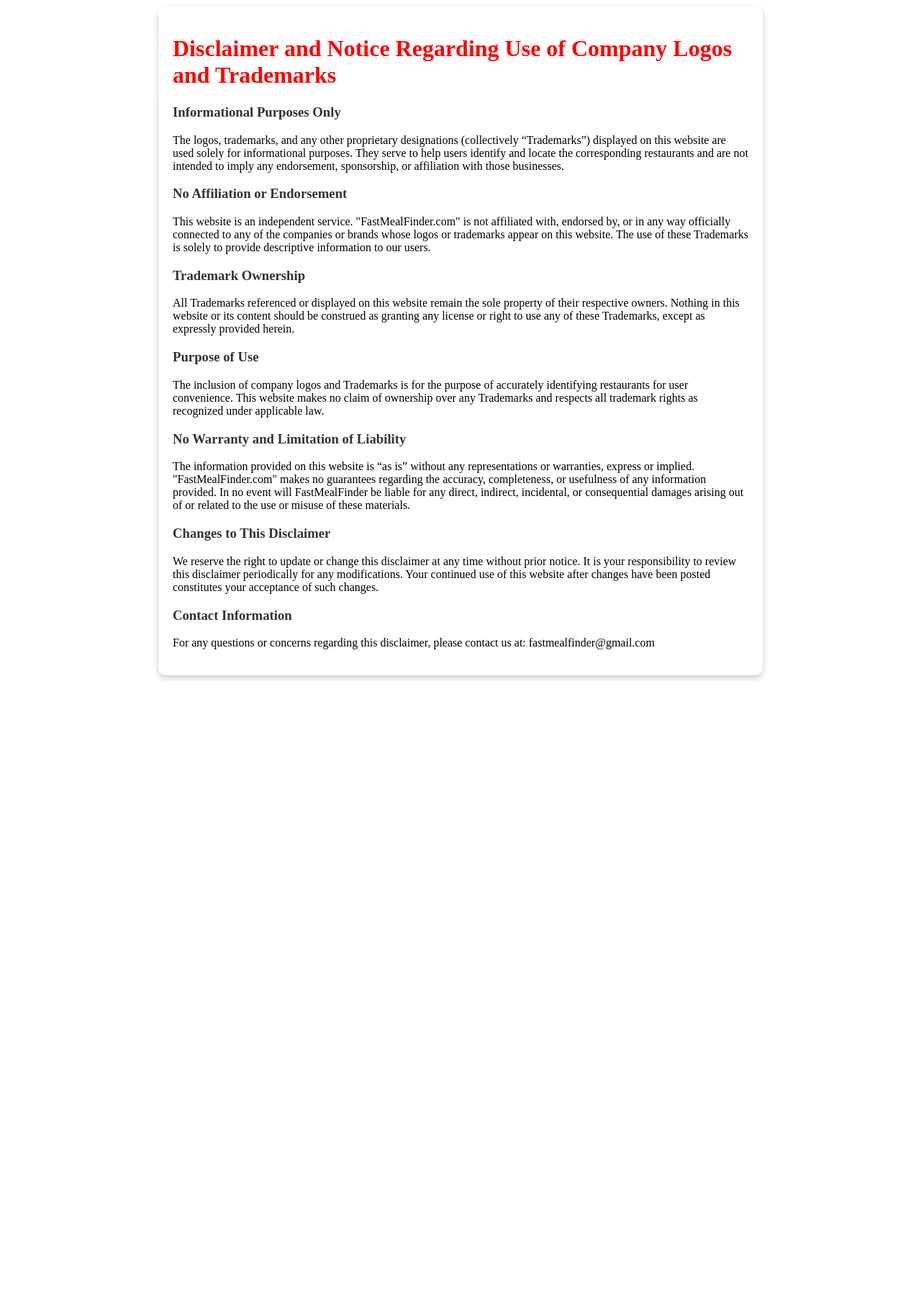
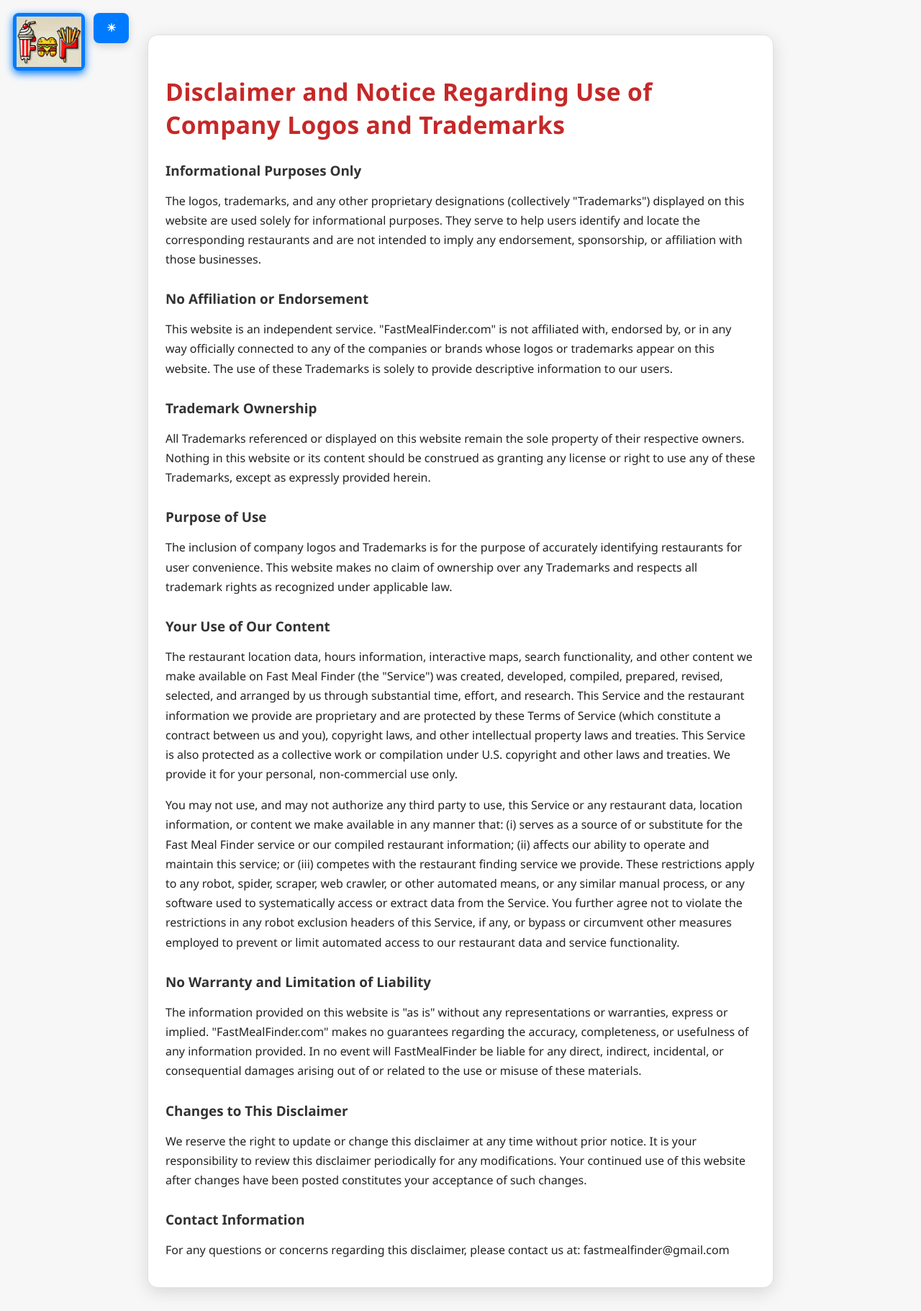
Before and after one commit to JordanIKlein/fastmealfinder, a Flask app: page /disclaimer in a window 1280 px wide. Shown: the whole page at 72% size. Before the commit the page ends 945 px from the top, so only its background shows below. Run offline with Flask 3, Linux system fonts and the light colour scheme.

Commit message:
Add disclaimer page, update styles, and improve logo handling
Introduces a dedicated disclaimer page with new CSS and dark mode support. Updates index.html with improved intro text, favicon, and a footer link to the disclaimer. Refines static/main.css for better popup and button styling, and removes unused logo image assets. Enhances app.py logo serving route with debug output and improved file handling.

```diff
--- a/app.py
+++ b/app.py
@@ -18,7 +18,7 @@ else:
     print("Warning: MAILCHIMP_API_KEY not found in environment variables")
 MAILCHIMP_API_URL = f'https://{MAILCHIMP_DC}.api.mailchimp.com/3.0/lists/{MAILCHIMP_LIST_ID}/members'
 
-app = Flask(__name__, static_folder='static', static_url_path='/static')
+app = Flask(__name__, static_folder='static', static_url_path='/static',template_folder='templates')
 app.config['SECRET_KEY'] = os.getenv('FLASK_SECRET_KEY')
 db_connection = DatabasePoolConnection()
 
@@ -357,27 +357,43 @@ def disclaimer():
 
 @app.route('/static/images/logos/<path:company_name>')
 def serve_company_logo(company_name):
-    """
-    Securely serve company logo images with long cache headers.
-    Tries .webp first (smallest), then .png, then .jpg. Falls back to default if none found.
-    """
+    print(f"DEBUG: app.root_path = {app.root_path}")
+    print(f"DEBUG: Current working directory = {os.getcwd()}")
+    print(f"DEBUG: __file__ location = {os.path.dirname(os.path.abspath(__file__))}")
     logo_dir = os.path.join(app.root_path, 'static', 'images', 'logos')
+    print(f"DEBUG: Computed logo_dir = {logo_dir}")
+    print(f"DEBUG: logo_dir exists = {os.path.exists(logo_dir)}")
+
+    # List what's actually in the directory
+    if os.path.exists(logo_dir):
+        files = os.listdir(logo_dir)
+        print(f"DEBUG: Files in logo_dir: {files[:10]}")  # Show first 10 files
+
     raw_name = company_name.strip().lower().replace(" ", "-").replace("'", "").replace("&", "and")
     sanitized = secure_filename(raw_name)
     name, ext = os.path.splitext(sanitized)
+
+
+
     # Debug: Print Accept header and sanitized name
     accept_header = request.headers.get('Accept', '')
     accepts_webp = 'image/webp' in accept_header
+
     tried_files = []
+
     # Always try WebP first if browser supports it, regardless of what exists
     extensions = ['.webp', '.png', '.jpg'] if accepts_webp else ['.png', '.jpg']
+
     # Try each extension in order
     for ext_candidate in extensions:
         filename = f"{name}{ext_candidate}"
         filepath = os.path.join(logo_dir, filename)
         tried_files.append(filename)
+
         if os.path.exists(filepath):
+
             response = make_response(send_from_directory(logo_dir, filename))
+
             # Set appropriate content type
             if ext == '.webp':
                 response.headers['Content-Type'] = 'image/webp'
@@ -394,11 +410,14 @@ def serve_company_logo(company_name):
 
     # Try default fallback (check WebP default first if supported)
     fallback_extensions = ['.webp', '.png', '.jpg'] if accepts_webp else ['.png', '.jpg']
+
     for ext in fallback_extensions:
         fallback = f'default{ext}'
         fallback_path = os.path.join(logo_dir, fallback)
+
         if os.path.exists(fallback_path):
             response = make_response(send_from_directory(logo_dir, fallback))
+
             # Set appropriate content type for fallback
             if ext == '.webp':
                 response.headers['Content-Type'] = 'image/webp'
@@ -406,8 +425,10 @@ def serve_company_logo(company_name):
                 response.headers['Content-Type'] = 'image/png'
             elif ext == '.jpg':
                 response.headers['Content-Type'] = 'image/jpeg'
+
             response.headers['Cache-Control'] = 'public, max-age=31536000, immutable'
             response.headers['Vary'] = 'Accept'
+
             return response
     abort(404)
 
--- /dev/null
+++ b/static/disclaimer.css
@@ -0,0 +1,137 @@
+body.dark {
+	--bg-color: #121212;
+	--text-color: #eee;
+	--btn-bg: #375a7f;
+	--btn-hover-bg: #2c3e50;
+	--btn-text: #ddd;
+}
+
+body.dark {
+	background: var(--bg-color, #121212);
+	color: var(--text-color, #eee);
+}
+
+body.dark .disclaimer-container {
+	background: #181a1b;
+	color: var(--text-color, #eee);
+	border-color: #23272f;
+	box-shadow: 0 6px 24px rgba(0,0,0,0.45);
+}
+
+body.dark .disclaimer-container h1 {
+	color: #ff6b6b;
+}
+
+body.dark .disclaimer-container h3 {
+	color: #b0b0b0;
+}
+
+body.dark .disclaimer-container p {
+	color: #e0e0e0;
+}
+/* FastMealFinder Disclaimer Page Styles */
+
+body {
+	background: var(--bg-color, #f7f7f7);
+	color: var(--text-color, #222);
+	font-family: 'Segoe UI', Tahoma, Geneva, Verdana, sans-serif;
+	margin: 0;
+	padding: 0;
+	min-height: 100vh;
+}
+
+.disclaimer-container {
+	background: #fff;
+	padding: 32px 24px 28px 24px;
+	border-radius: 14px;
+	max-width: 820px;
+	margin: 48px auto 32px auto;
+	box-shadow: 0 6px 24px rgba(0,0,0,0.13);
+	border: 1px solid #e0e0e0;
+}
+
+.disclaimer-container h1 {
+	color: #c62828;
+	font-size: 2.1rem;
+	margin-bottom: 18px;
+	font-weight: 700;
+	letter-spacing: 0.01em;
+}
+
+.disclaimer-container h3 {
+	color: #333;
+	font-size: 1.18rem;
+	margin-top: 28px;
+	margin-bottom: 8px;
+	font-weight: 600;
+}
+
+.disclaimer-container p {
+	color: #222;
+	font-size: 1rem;
+	line-height: 1.7;
+	margin-bottom: 10px;
+}
+
+@media (max-width: 600px) {
+	.disclaimer-container {
+		padding: 16px 4vw 18px 4vw;
+		margin: 18px 0 12px 0;
+		max-width: 98vw;
+	}
+	.disclaimer-container h1 {
+		font-size: 1.3rem;
+	}
+	.disclaimer-container h3 {
+		font-size: 1.05rem;
+	}
+	.disclaimer-container p {
+		font-size: 0.97rem;
+	}
+}
+/* Logo style (copied from index.html, adjusted for disclaimer page) */
+.logo {
+    position: absolute;
+    top: 18px;
+    left: 18px;
+    z-index: 1300;
+    width: 100px;
+    height: 80px;
+    background: var(--btn-bg, #007bff);
+    border-radius: 8px;
+    box-shadow: 0 4px 12px var(--btn-bg, #007bff);
+    display: flex;
+    align-items: center;
+    justify-content: center;
+    transition: background-color 0.3s ease;
+}
+.logo img {
+    width: 90px;
+    height: 70px;
+    object-fit: contain;
+}
+.dark-mode-toggle {
+    position: absolute;
+    top: 18px;
+    left: 130px;
+    z-index: 1301;
+    background-color: var(--btn-bg, #007bff);
+    color: var(--btn-text, #fff);
+    border: none;
+    padding: 12px 18px;
+    border-radius: 8px;
+    font-size: 15px;
+    font-weight: 600;
+    cursor: pointer;
+    box-shadow: 0 4px 12px rgba(0,0,0,0.15);
+    transition: background-color 0.3s ease;
+    user-select: none;
+}
+.dark-mode-toggle:hover {
+    background-color: var(--btn-hover-bg, #0056b3);
+}
+@media (max-width: 600px) {
+    .logo { left: 8px; top: 8px; width: 70px; height: 56px; }
+    .logo img { width: 60px; height: 44px; }
+    .dark-mode-toggle { left: 85px; top: 8px; padding: 8px 12px; font-size: 13px; }
+}
--- a/templates/disclaimer.html
+++ b/templates/disclaimer.html
@@ -1,3 +1,4 @@
+
 <!DOCTYPE html>
 <html>
 <head>
@@ -7,7 +8,7 @@
   <meta name="description" content="Fast Meal Finder helps you quickly locate open restaurants, drive-thrus, and dine-in options near you. Real-time hours and easy filters.">
   <meta name="keywords" content="fast food, restaurant finder, open restaurants, drive-thru, dine-in, food locator, late night food">
   <meta name="author" content="FastMealFinder Team">
-
+  <link rel="icon" href="{{ url_for('static', filename='favicon.ico') }}" type="image/x-icon">
   <!-- Viewport for Mobile -->
   <meta name="viewport" content="width=device-width, initial-scale=1.0">
 
@@ -26,13 +27,24 @@
   <meta name="twitter:title" content="Fast Meal Finder - Open Restaurants Near You">
   <meta name="twitter:description" content="See which restaurants are open now — including drive-thru and dine-in hours.">
   <meta name="twitter:image" content="https://fastmealfinder.com/static/images/icon.png"> <!-- Same image as above -->
+  <link rel="stylesheet" href="static/disclaimer.css">
 </head>
 <body>
+  <a class="logo" href="/">
+    <img
+      src="static/images/icon.webp"
+      srcset="static/images/icon.webp"
+      alt="Fast Meal Finder Logo"
+      loading="lazy"
+      width="300" height="231"
+    >
+  </a>
+  <button class="dark-mode-toggle" id="darkModeToggle" title="Toggle dark mode">☀︎</button>
   <div class="disclaimer-container">
     <h1>Disclaimer and Notice Regarding Use of Company Logos and Trademarks</h1>
     <h3>Informational Purposes Only</h3>
     <p>
-        The logos, trademarks, and any other proprietary designations (collectively “Trademarks”) displayed on this website are used solely for informational purposes. They serve to help users identify and locate the corresponding restaurants and are not intended to imply any endorsement, sponsorship, or affiliation with those businesses.
+        The logos, trademarks, and any other proprietary designations (collectively "Trademarks") displayed on this website are used solely for informational purposes. They serve to help users identify and locate the corresponding restaurants and are not intended to imply any endorsement, sponsorship, or affiliation with those businesses.
     </p>
     <h3>No Affiliation or Endorsement</h3>
     <p>
@@ -46,9 +58,18 @@
     <p>
         The inclusion of company logos and Trademarks is for the purpose of accurately identifying restaurants for user convenience. This website makes no claim of ownership over any Trademarks and respects all trademark rights as recognized under applicable law.
     </p>
+
+    <h3>Your Use of Our Content</h3>
+    <p>
+        The restaurant location data, hours information, interactive maps, search functionality, and other content we make available on Fast Meal Finder (the "Service") was created, developed, compiled, prepared, revised, selected, and arranged by us through substantial time, effort, and research. This Service and the restaurant information we provide are proprietary and are protected by these Terms of Service (which constitute a contract between us and you), copyright laws, and other intellectual property laws and treaties. This Service is also protected as a collective work or compilation under U.S. copyright and other laws and treaties. We provide it for your personal, non-commercial use only.
+    </p>
+    <p>
+        You may not use, and may not authorize any third party to use, this Service or any restaurant data, location information, or content we make available in any manner that: (i) serves as a source of or substitute for the Fast Meal Finder service or our compiled restaurant information; (ii) affects our ability to operate and maintain this service; or (iii) competes with the restaurant finding service we provide. These restrictions apply to any robot, spider, scraper, web crawler, or other automated means, or any similar manual process, or any software used to systematically access or extract data from the Service. You further agree not to violate the restrictions in any robot exclusion headers of this Service, if any, or bypass or circumvent other measures employed to prevent or limit automated access to our restaurant data and service functionality.
+    </p>
+
     <h3>No Warranty and Limitation of Liability</h3>
     <p>
-        The information provided on this website is “as is” without any representations or warranties, express or implied. "FastMealFinder.com" makes no guarantees regarding the accuracy, completeness, or usefulness of any information provided. In no event will FastMealFinder be liable for any direct, indirect, incidental, or consequential damages arising out of or related to the use or misuse of these materials.
+        The information provided on this website is "as is" without any representations or warranties, express or implied. "FastMealFinder.com" makes no guarantees regarding the accuracy, completeness, or usefulness of any information provided. In no event will FastMealFinder be liable for any direct, indirect, incidental, or consequential damages arising out of or related to the use or misuse of these materials.
     </p>
     <h3>Changes to This Disclaimer</h3>
     <p>
@@ -61,20 +82,43 @@
     </p>
   </div>
 </body>
-  <style>
-    .disclaimer-container {
-      background: white;
-      padding: 20px;
-      border-radius: 10px;
-      max-width: 800px;
-      margin: auto;
-      box-shadow: 0 4px 8px rgba(0, 0, 0, 0.2);
+
+  <script>
+    // --- Dark Mode Support (copied/adapted from index.html) ---
+    function setDarkMode(isDark) {
+      if (isDark) {
+        document.body.classList.add('dark');
+        document.getElementById('darkModeToggle').textContent = '☾';
+      } else {
+        document.body.classList.remove('dark');
+        document.getElementById('darkModeToggle').textContent = '☀︎';
+      }
     }
-    .disclaimer-container h1 {
-      color: red;
+    function getInitialDarkMode() {
+      if (localStorage.getItem('fastMealDarkMode')) {
+        return localStorage.getItem('fastMealDarkMode') === 'true';
+      }
+      if (window.matchMedia && window.matchMedia('(prefers-color-scheme: dark)').matches) {
+        return true;
+      }
+      return false;
     }
-    .disclaimer-container h3 {
-      color: #333;
-    }
-  </style>
+    document.addEventListener('DOMContentLoaded', function() {
+      const savedDarkMode = getInitialDarkMode();
+      setDarkMode(savedDarkMode);
+      document.getElementById('darkModeToggle').addEventListener('click', function() {
+        const isDark = !document.body.classList.contains('dark');
+        setDarkMode(isDark);
+        localStorage.setItem('fastMealDarkMode', isDark);
+      });
+      // System dark mode listener
+      if (window.matchMedia) {
+        window.matchMedia('(prefers-color-scheme: dark)').addEventListener('change', e => {
+          if (!localStorage.getItem('fastMealDarkMode')) {
+            setDarkMode(e.matches);
+          }
+        });
+      }
+    });
+  </script>
 </html>
```
Also changed, not shown: static/main.css (+37 -38 lines), templates/index.html (+13 -11 lines), static/images/icon@2x.webp (deleted), static/images/icon@3x.webp (deleted).
